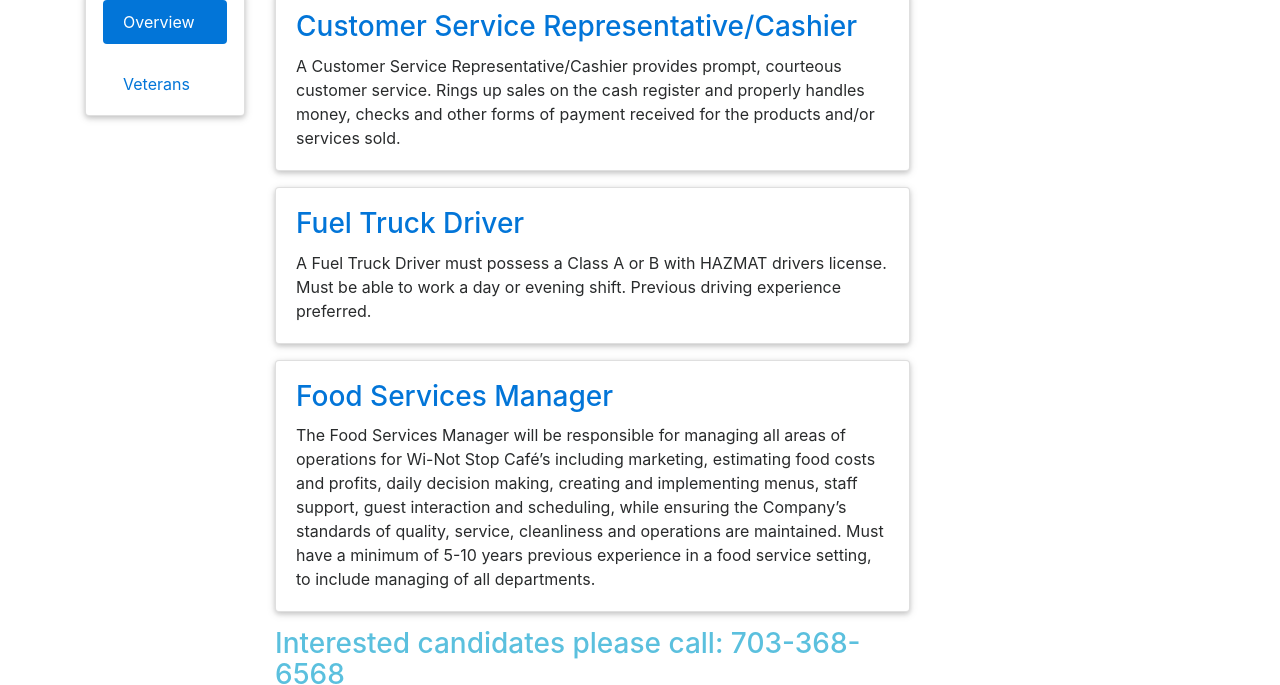
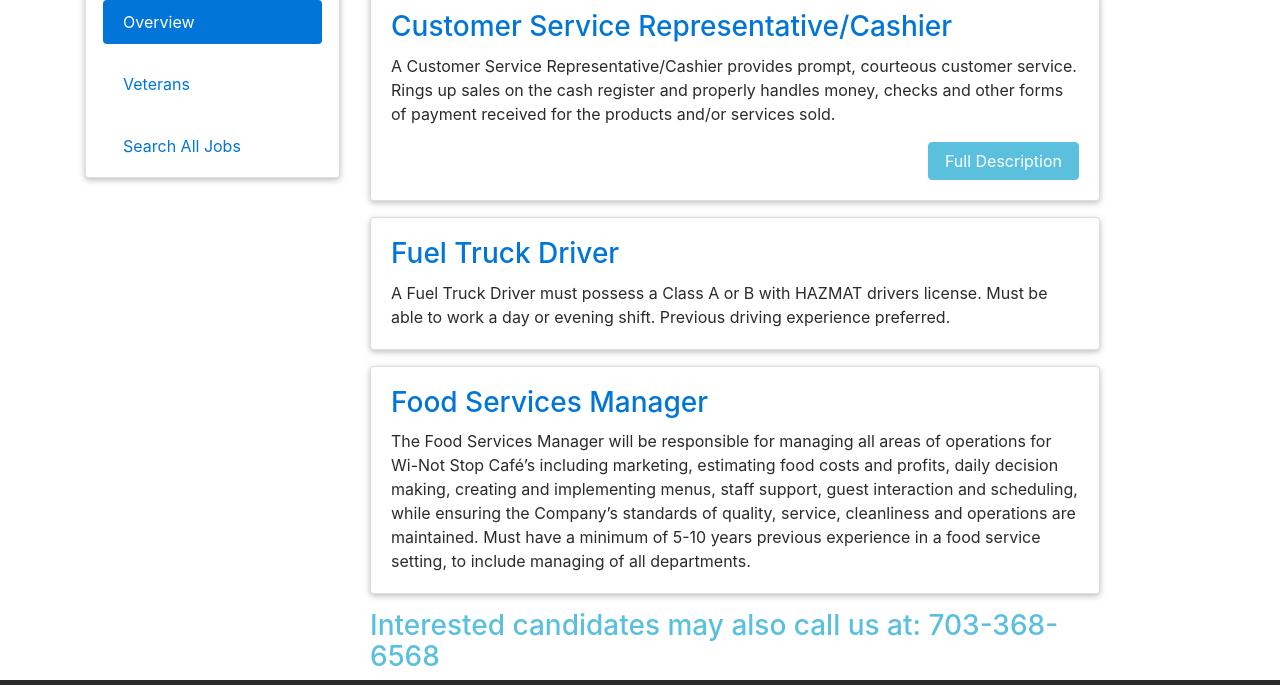
Before and after one commit to nburk2/wineenergy, a website: page careers.html in a window 1280 px wide. Shown: the part 590-1275 px from the top of the page. Drawn offline with Linux system fonts and the light colour scheme.

```diff
--- a/careers.html
+++ b/careers.html
@@ -18,6 +18,17 @@
     <script src="js/respond.min.js"></script>
     <![endif]-->
     <link rel="shortcut icon" href="images/logo2.png">
+
+    <script>
+      (function(i,s,o,g,r,a,m){i['GoogleAnalyticsObject']=r;i[r]=i[r]||function(){
+      (i[r].q=i[r].q||[]).push(arguments)},i[r].l=1*new Date();a=s.createElement(o),
+      m=s.getElementsByTagName(o)[0];a.async=1;a.src=g;m.parentNode.insertBefore(a,m)
+      })(window,document,'script','https://www.google-analytics.com/analytics.js','ga');
+
+      ga('create', 'UA-103564924-1', 'auto');
+      ga('send', 'pageview');
+
+    </script>
 </head><!--/head-->
 
 <body class="homepage">
@@ -78,28 +89,30 @@
     <section id="overview-section">
       <div class="container">
       <div class="row" style="padding-top:20px;">
-        <div class="push-sm-2 col-sm-7">
+        <div class="push-sm-2 col-sm-8">
           <h1 class="display-4 text-center text-success">Careers</h1>
         </div>
       </div>
       <div class="row">
-        <div class="col-md-2">
+        <div class="col-md-3">
           <div class="card mb-3">
             <ul class="list-group list-group-flush">
               <a class="btn" href="#"><li class="list-group-item active">Overview</li></a>
               <a id="veterans" class="btn" href="#"><li class="list-group-item">Veterans</li></a>
+              <a class="btn" href="https://recruiting.paylocity.com/Recruiting/Jobs/List/1671" target="_blank"><li class="list-group-item">Search All Jobs</li></a>
             </ul>
           </div>
         </div>
 
 
-        <div class="col-md-7 wow fadeInLeft" data-wow-duration="2000ms">
+        <div class="col-md-8 wow fadeInLeft" data-wow-duration="2000ms">
           <div class="card mb-3">
             <div class="card-block">
-              <h3 class="card-title text-primary">Customer Service Representative/Cashier</h3>
+              <h3 class="card-title text-primary"><a href="https://recruiting.paylocity.com/Recruiting/Jobs/Details/10289" target="_blank">Customer Service Representative/Cashier</a></h3>
               <p class="card-text">
                 A Customer Service Representative/Cashier provides prompt, courteous customer service.  Rings up sales on the cash register and properly handles money, checks and other forms of payment received for the products and/or services sold.
               </p>
+              <a href="https://recruiting.paylocity.com/Recruiting/Jobs/Details/10289" target="_blank" class="btn btn-info pull-right">Full Description</a>
             </div>
           </div>
           <div class="card mb-3">
@@ -118,9 +131,8 @@
               </p>
             </div>
           </div>
-          <h3 class="text-info">Interested candidates please call: 703-368-6568</h3>
+          <h3 class="text-info">Interested candidates may also call us at: 703-368-6568</h3>
         </div>
-
       </div>
     </div>
     </section>
@@ -133,11 +145,12 @@
         </div>
       </div>
       <div class="row">
-        <div class="col-md-2">
+        <div class="col-md-3">
           <div class="card mb-3">
             <ul class="list-group list-group-flush">
               <a id="overview" class="btn" href="#"><li class="list-group-item">Overview</li></a>
               <a class="btn" href="#"><li class="list-group-item active">Veterans</li></a>
+              <a class="btn" href="https://recruiting.paylocity.com/Recruiting/Jobs/List/1671" target="_blank"><li class="list-group-item">Search All Jobs</li></a>
             </ul>
           </div>
         </div>
```
Also changed, not shown: about-us.html (+11 -0 lines), contact-us.html (+11 -0 lines), downloads.html (+11 -0 lines), fleetcardinfo.html (+11 -0 lines), fleetcardsignup.html (+11 -0 lines), index.html (+1 -1 lines), ourbusiness.html (+11 -0 lines), paybill.html (+10 -0 lines), paysuccess.html (+11 -0 lines), quikserv.html (+12 -0 lines), signup.html (+11 -0 lines), specials.html (+11 -0 lines).
